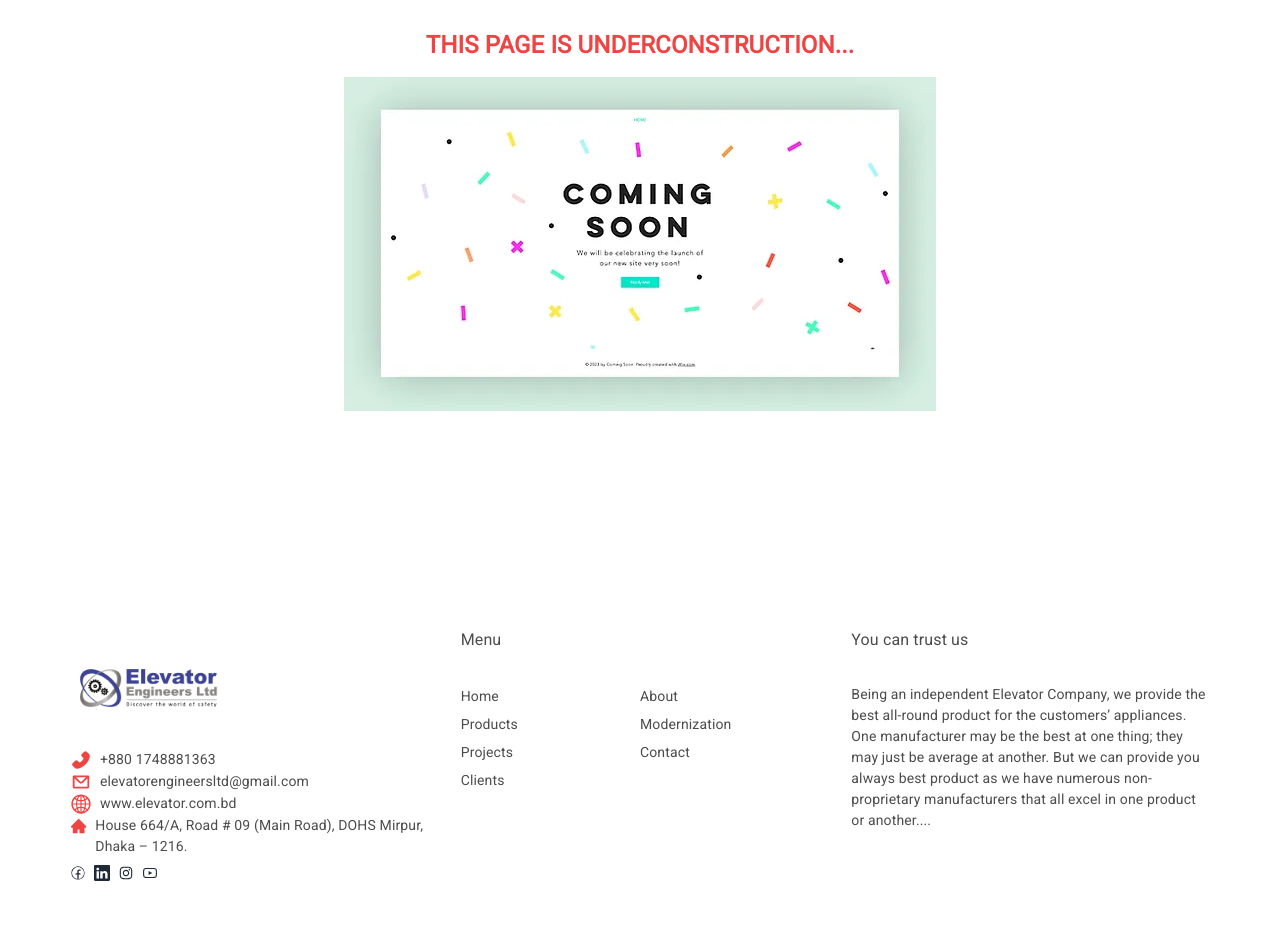
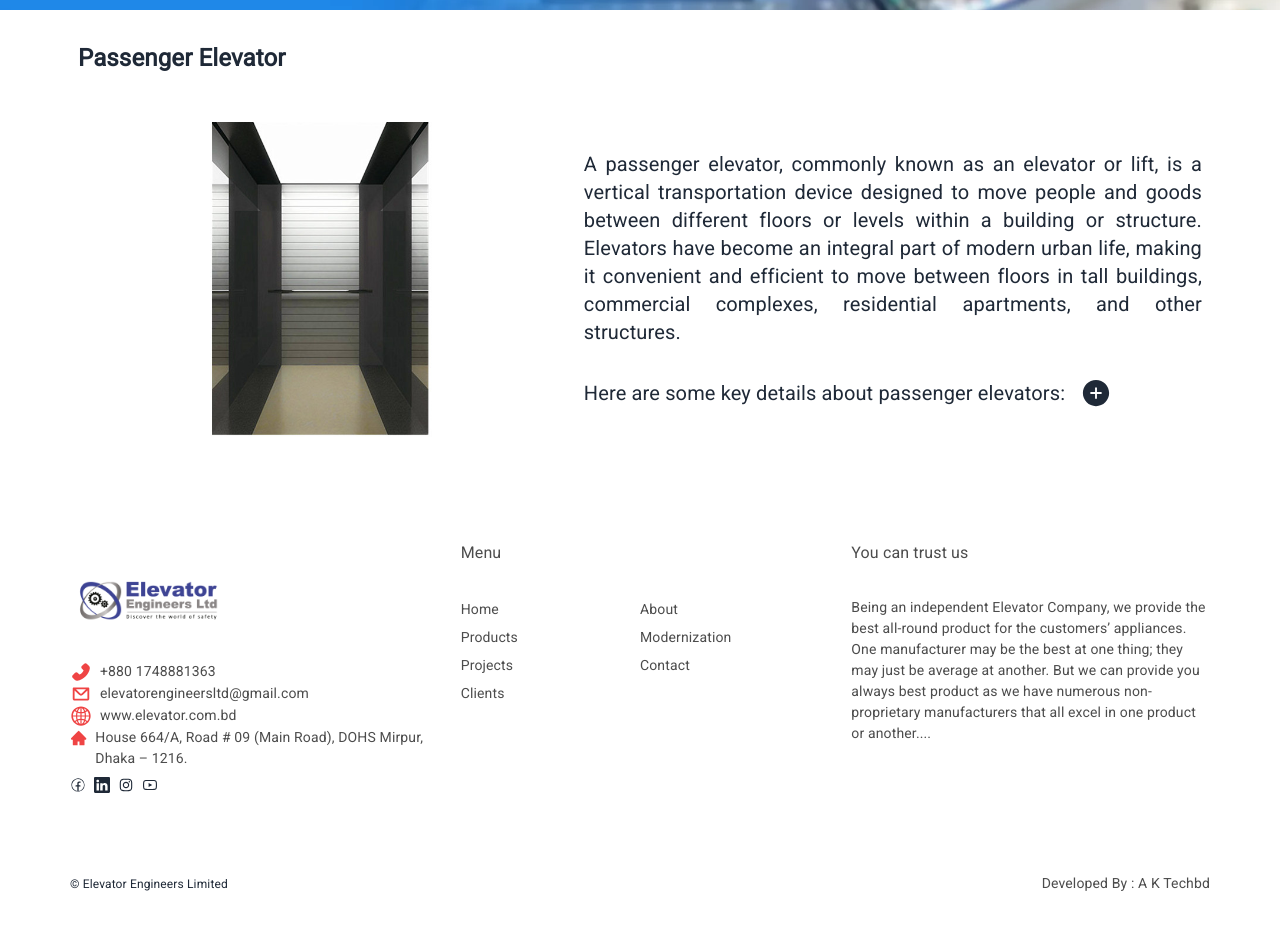
Before and after one commit to showkotus/elevator, a React (Vite) app: page /passenger-elevator in a window 1280 px wide. Shown: the part 284-1214 px from the top of the page. Built offline with nearby package versions, Linux system fonts and the light colour scheme.

Commit message:
passenger elavator done

```diff
--- /dev/null
+++ b/src/components/Products/ShowProduct/ShowProduct.jsx
@@ -0,0 +1,16 @@
+const ShowProduct = () => {
+    return (
+        <div>
+            <div className="flex flex-col md:flex-row">
+                <div>
+                    {/* <img src={data.img} alt="" /> */}
+                </div>
+                <div>
+
+                </div>
+            </div>
+        </div>
+    );
+};
+
+export default ShowProduct;
--- a/src/index.css
+++ b/src/index.css
@@ -122,6 +122,14 @@ h1,h2,h3,h4,h5,h6,p,li,a,button{
 
 }
 
+.collapsable-container{
+    max-height: 0px;
+    overflow: hidden;
+}
+.active_collapsable_container{
+    max-height: 100%;
+}
+
     /*
 @media screen and (max-width:992px) {
     body{
--- a/src/subPages/Products/PassengerElevator/PassengerElevator.jsx
+++ b/src/subPages/Products/PassengerElevator/PassengerElevator.jsx
@@ -2,18 +2,107 @@ import ProductBanner from "../../../components/Products/ProductBanner/ProductBan
 import bgImg from '../../../assets/Products/passengerBanner.jpg'
 import AboutProduct from "../../../components/Products/AboutProduct/AboutProduct";
 import UnderConstruction from "../../../components/UnderConstruction/UnderConstruction";
+import BannerBG from "../../../components/BannerBG/BannerBG";
+import ShowProduct from "../../../components/Products/ShowProduct/ShowProduct";
+import passenger from '../../../assets/banner/lift1.jpg'
+import { AiFillPlusCircle, AiFillMinusCircle } from 'react-icons/ai'
+import { useState } from "react";
 const PassengerElevator = () => {
+    const [showText, setShowText] = useState(false)
     const data = {
         img: bgImg,
-        title: "Leading Passenger Elevator Manufacturer",
-        subTitle: "From China",
-        description: "Hosting is a professional elevator manufacturer and passenger elevator supplier. We have a 300,000 square meter passenger elevator factory in China to produce and manufacture passenger elevators of various specifications.If you need to buy or represent our passenger elevator products, please click here to contact us!"
+        description: {
+            about: "A passenger elevator, commonly known as an elevator or lift, is a vertical transportation device designed to move people and goods between different floors or levels within a building or structure. Elevators have become an integral part of modern urban life, making it convenient and efficient to move between floors in tall buildings, commercial complexes, residential apartments, and other structures.",
+            key: "Here are some key details about passenger elevators:",
+            details: {
+                d1: {
+                    name: "Components:",
+                    about: [
+                        "Car:<#>The enclosed platform where passengers and goods are transported. It can be made of steel, glass, or other materials.",
+                        "Hoistway (Shaft):<#>The vertical shaft through which the elevator car moves. It is typically constructed of strong materials such as concrete or steel.",
+                    ]
+                }
+            }
+        }
+    }
+    const handleText = () => {
+        setShowText(!showText)
     }
     return (
-        <div>
-            <UnderConstruction/>
-            {/* <ProductBanner prop ={data}/>
-            <AboutProduct title={"Has Sold More than Million Elevators"}/> */}
+        <div className="marginTop">
+            <BannerBG title={"Passenger Elavator"} />
+            {/* <UnderConstruction/> */}
+            {/* <ProductBanner prop ={data}/> */}
+            {/* <AboutProduct title={"Has Sold More than Million Elevators"}/> */}
+            <div className="container px-2">
+                <h1 className="my-6 text-2xl font-bold">Passenger Elevator</h1>
+                <div className="my-12 flex flex-col md:flex-row items-center gap-[3%]">
+                    <div className="w-full md:w-[42%]">
+                        <img src={passenger} alt="" className="w-full" />
+                    </div>
+                    <div className="w-full md:w-[55%]">
+                        <p className="text-xl text-justify">A passenger elevator, commonly known as an elevator or lift, is a vertical transportation device designed to move people and goods between different floors or levels within a building or structure. Elevators have become an integral part of modern urban life, making it convenient and efficient to move between floors in tall buildings, commercial complexes, residential apartments, and other structures.</p>
+                        <div className="flex gap-x-4 items-center mt-8">
+                            <p className="text-xl">Here are some key details about passenger elevators:</p>
+                            {
+                                !showText ?
+                                    <button onClick={() => handleText()}><AiFillPlusCircle size={30} /></button>
+                                    :
+                                    <button onClick={() => handleText()}><AiFillMinusCircle size={30} /></button>
+                            }
+                        </div>
+                    </div>
+                </div>
+                <div className={`${!showText? "collapsable-container" : "active_collapsable_container"}`}>
+                    <div className="my-4">
+                        <h3 className="font-semibold text-xl">1. Components:</h3>
+                        <ul className="ml-8 md:ml-20 text-xl list-disc text-justify">
+                            <li>Car: The enclosed platform where passengers and goods are transported. It can be made of steel, glass, or other materials.</li>
+                            <li>Hoistway (Shaft): The vertical shaft through which the elevator car moves. It is typically constructed of strong materials such as concrete or steel.</li>
+                            <li>Doors: Elevator doors are located at each floor and in the car to allow passengers to enter and exit. Modern elevators often have automatic doors for convenience and safety.</li>
+                            <li>Control System: The electronic system that operates the elevator, managing floor selection, door opening/closing, and smooth motion between floors.</li>
+                        </ul>
+                    </div>
+                    <div className="my-4">
+                        <h3 className="font-semibold text-xl">2. Types of Passenger Elevators:</h3>
+                        <ul className="ml-8 md:ml-20 text-xl list-disc text-justify">
+                            <li>Traction Elevators: These elevators use steel ropes or belts attached to a counterweight and a motor-driven pulley system to move the elevator car. </li>
+                            <li>Hydraulic Elevators: These elevators use a hydraulic system, including a piston and fluid, to lift the elevator car.</li>
+                            <li>Machine-Room-Less (MRL) Elevators: MRL elevators combine the advantages of traction and hydraulic systems but eliminate the need for a separate machine room, making them more space-efficient.</li>
+                            <li>Vacuum Elevators: These futuristic elevators use air pressure differences to move the car, eliminating the need for traditional ropes or pistons.</li>
+                        </ul>
+                    </div>
+                    <div className="my-4">
+                        <h3 className="font-semibold text-xl">3. Safety Features:</h3>
+                        <ul className="ml-8 md:ml-20 text-xl list-disc text-justify">
+                            <li>Overload Sensors: Detect if the elevator is carrying more weight than its maximum capacity and prevent operation until the excess weight is removed.</li>
+                            <li>Emergency Stop Button: Allows passengers to stop the elevator in case of an emergency or malfunction.</li>
+                            <li>Door Sensors: Prevent doors from closing if an object or person is detected in the doorway.</li>
+                            <li>Backup Power: Ensures that the elevator can continue to operate during power outages.</li>
+                        </ul>
+                    </div>
+                    <div className="my-4">
+                        <h3 className="font-semibold text-xl">4. Speed and Capacity:</h3>
+                        <ul className="ml-8 md:ml-20 text-xl list-disc text-justify">
+                            <li>Elevator speeds can vary widely, from relatively slow (e.g., 0.3 m/s) in low-rise buildings to high-speed elevators (up to 20 m/s) in skyscrapers.</li>
+                            <li>The capacity of an elevator is measured in terms of weight (in kilograms) or the number of passengers it can carry. Standard elevators usually have capacities between 4 to 25 people.</li>
+                        </ul>
+                    </div>
+                    <div className="my-4">
+                        <h3 className="font-semibold text-xl">5. Maintenance:</h3>
+                        <ul className="ml-8 md:ml-20 text-xl list-disc text-justify">
+                            <li>Regular maintenance is crucial to ensure the safe and efficient operation of elevators. Elevator service providers conduct routine inspections, cleaning, and repairs to maintain their performance.</li>
+                        </ul>
+                    </div>
+                    <div className="my-4">
+                        <h3 className="font-semibold text-xl">6. Accessibility:</h3>
+                        <ul className="ml-8 md:ml-20 text-xl list-disc text-justify">
+                            <li>Modern passenger elevators are designed to be accessible to people with disabilities. They include features such as braille buttons, audible announcements, and wider doors to accommodate wheelchairs.</li>
+                        </ul>
+                    </div>
+                    <p className="text-xl mt-8 text-justify">Overall, passenger elevators have revolutionized vertical transportation, making buildings more accessible, efficient, and accommodating to people's needs in today's urbanized world.</p>
+                </div>
+            </div>
         </div>
     );
 };
```
Also changed, not shown: src/components/BannerBG/BannerBG.jsx (line endings or trailing spaces), 1 other file (tests, documents, lock files or other folders).
